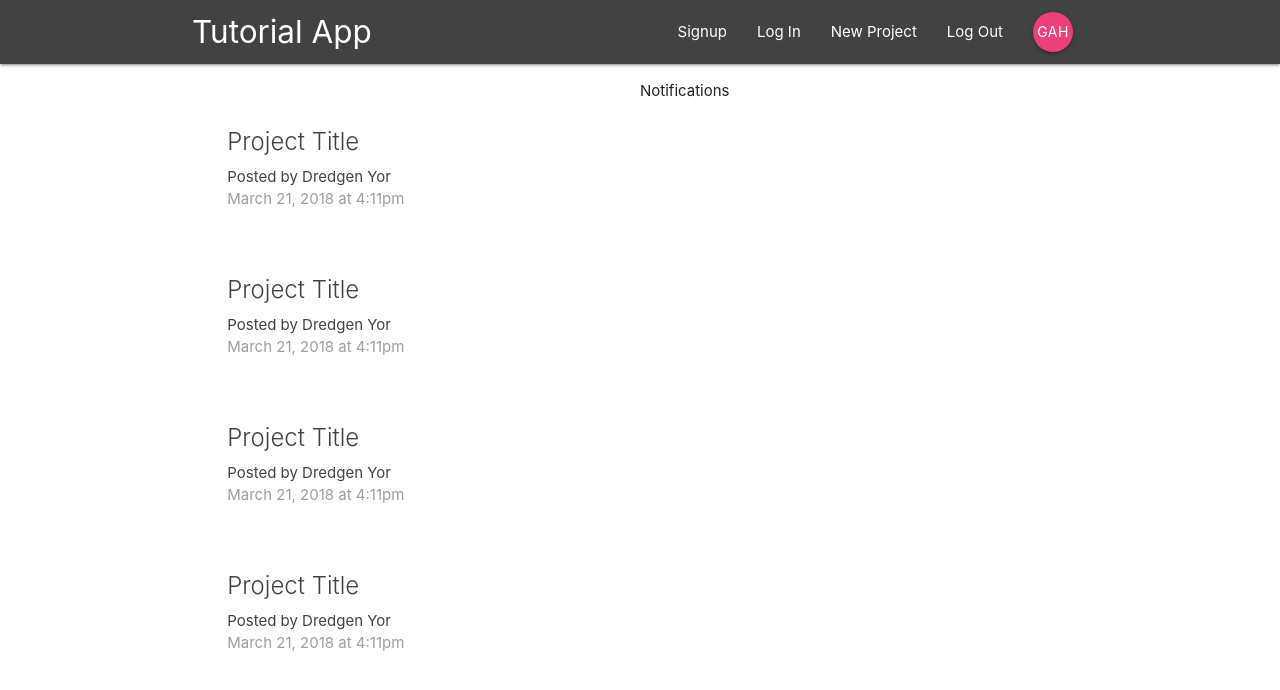
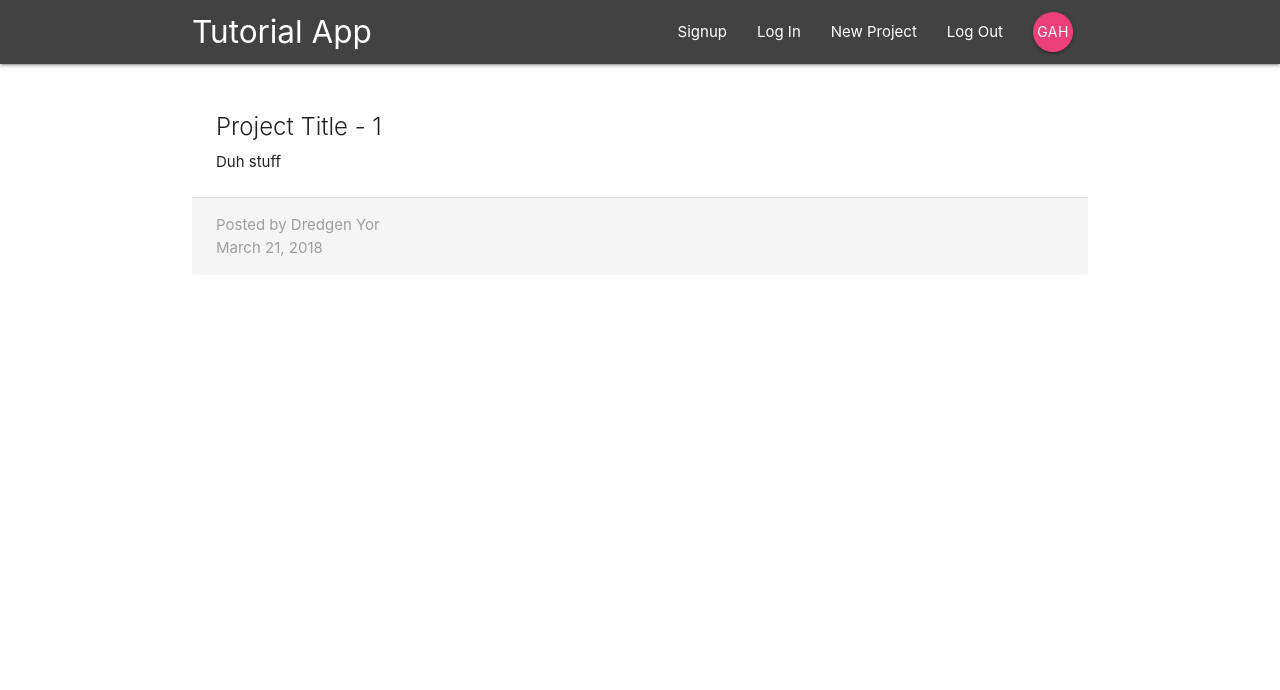
Before and after one commit to goomba5/React-Firebase-Tutorial, a React (Create React App) app: page /project/1 in a window 1280 px wide. Shown: the top 690 px of the page. Built offline with nearby package versions, Linux system fonts and the light colour scheme.

Commit message:
created ProjectDetails Route in app.js

```diff
--- a/src/App.js
+++ b/src/App.js
@@ -2,6 +2,7 @@ import React, { Component } from "react";
 import { BrowserRouter, Switch, Route } from "react-router-dom";
 import Navbar from "./components/layout/Navbar";
 import Dashboard from "./components/dashboard/Dashboard";
+import ProjectDetails from "./components/projects/ProjectDetails";
 
 class App extends Component {
   render() {
@@ -10,7 +11,8 @@ class App extends Component {
         <div className="App">
           <Navbar />
           <Switch>
-            <Route path="/" component={Dashboard} />
+            <Route exact path="/" component={Dashboard} />
+            <Route path="/project/:id" component={ProjectDetails} />
           </Switch>
         </div>
       </BrowserRouter>
--- a/src/components/projects/ProjectDetails.js
+++ b/src/components/projects/ProjectDetails.js
@@ -0,0 +1,21 @@
+import React, { Component } from "react";
+
+const ProjectDetails = props => {
+  const id = props.match.params.id;
+  return (
+    <div className="container section project-details">
+      <div className="card z-depth-0">
+        <div className="card-content">
+          <div className="card-title">Project Title - {id}</div>
+          <p>Duh stuff</p>
+        </div>
+        <div className="card-action grey lighten-4 grey-text">
+          <div>Posted by Dredgen Yor</div>
+          <div>March 21, 2018</div>
+        </div>
+      </div>
+    </div>
+  );
+};
+
+export default ProjectDetails;
```
